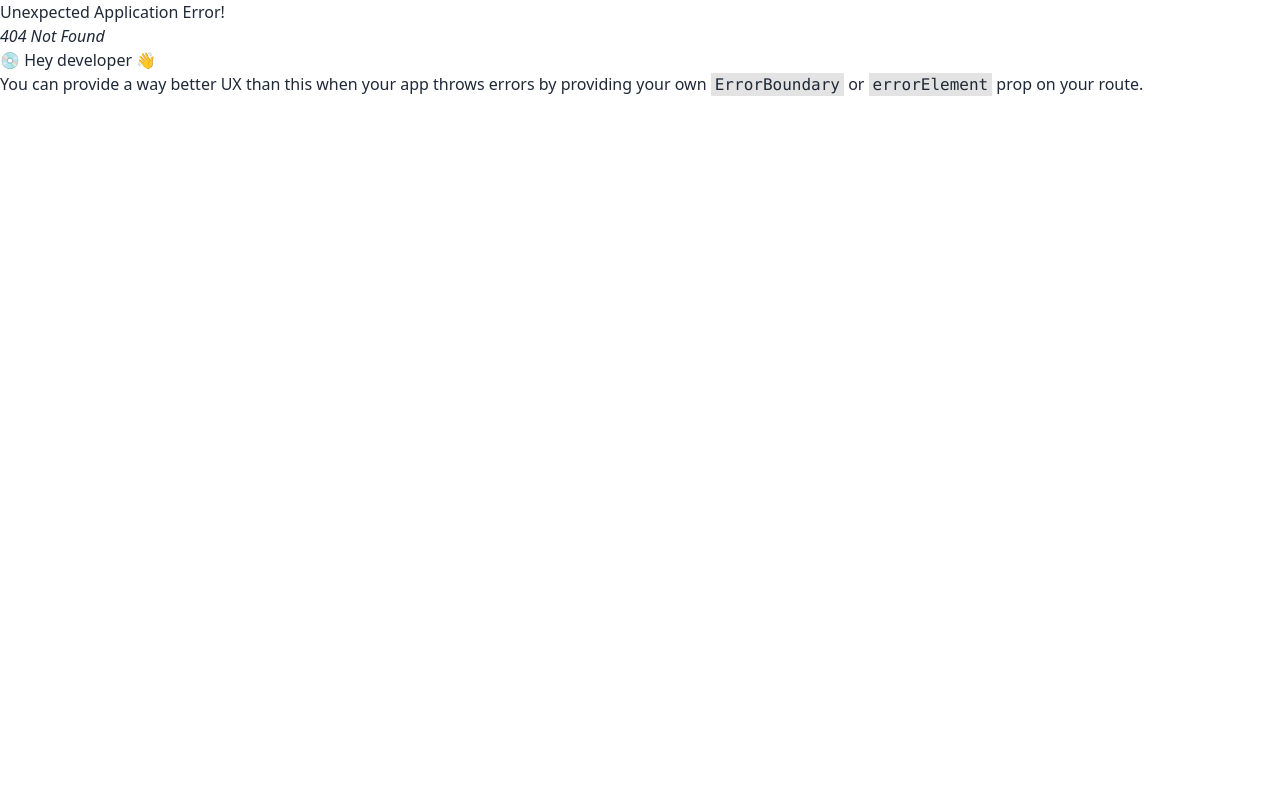
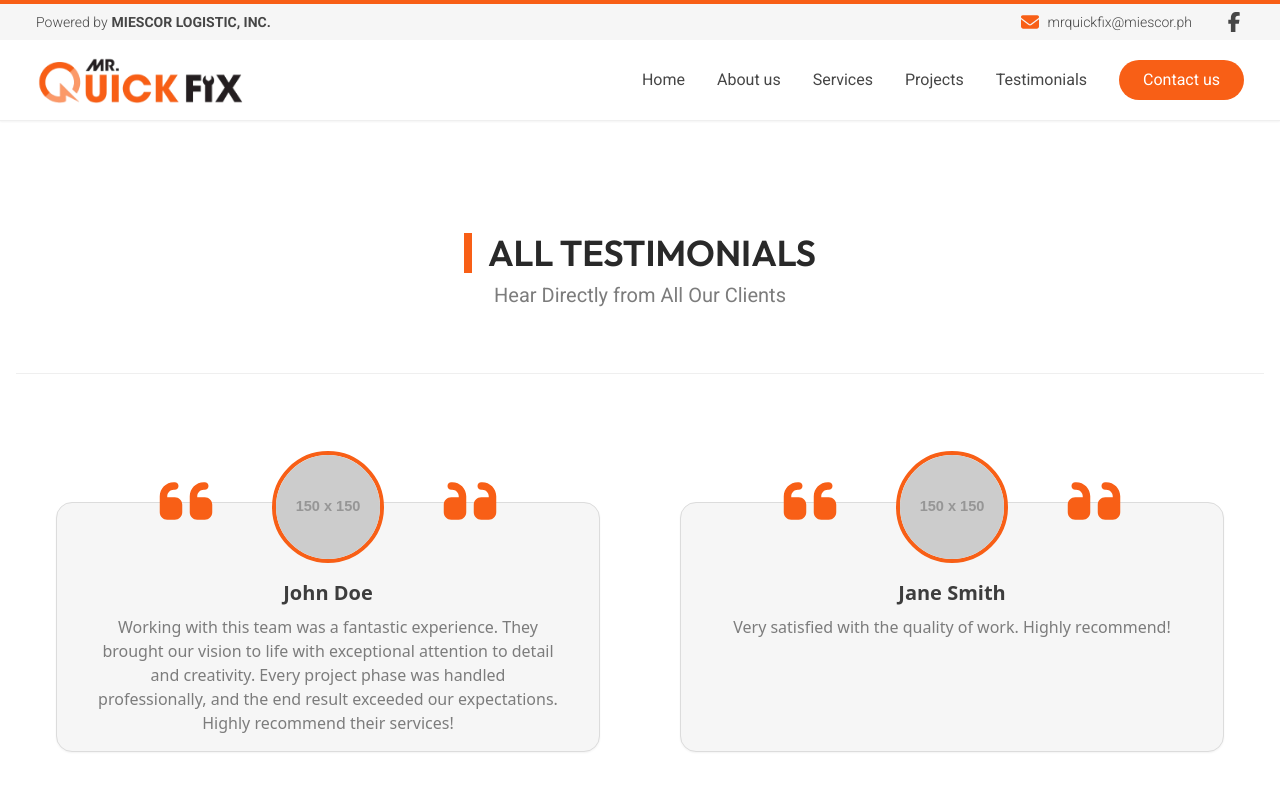
Before and after one commit to Kenn072799/Capstone, a React (Vite) app: page /Mrquickfix/testimonials/all in a window 1280 px wide. Before the commit this address had no page. Shown: the top 800 px of the page. Built offline with nearby package versions, Linux system fonts and the light colour scheme.

Commit message:
update: components

```diff
--- a/src/App.jsx
+++ b/src/App.jsx
@@ -10,11 +10,11 @@ const router = createBrowserRouter([
     element: <Home />,
   },
   {
-    path: "/projects/all/",
+    path: "/Mrquickfix/projects/all/",
     element: <Projectpage />,
   },
   {
-    path: "/testimonials/all/",
+    path: "/Mrquickfix/testimonials/all/",
     element: <AllTestimonialpage />,
   },
 ]);
--- a/src/components/Projects/Projectlist.jsx
+++ b/src/components/Projects/Projectlist.jsx
@@ -23,7 +23,7 @@ const ProjectList = () => {
       </div>
       <div className="mt-8 text-center flex justify-center">
         <Link
-          to="/projects/all/"
+          to="/Mrquickfix/projects/all/"
           onClick={handleScrollToTop}
           className="text-white bg-primary-500 rounded-3xl hover:bg-primary-400 flex items-center"
         >
--- a/src/components/Testimonials/AllTestimonials.jsx
+++ b/src/components/Testimonials/AllTestimonials.jsx
@@ -1,7 +1,8 @@
-import React, { useState } from "react";
+import React, { useState, lazy, Suspense } from "react";
 import customerFeedback from "../../data/CustomerFeedbackData";
-import TestimonialCard from "./testimonialsCard";
 import Container from "../Container";
+
+const TestimonialCard = lazy(() => import('./testimonialsCard'));
 
 const AllTestimonials = () => {
   const testimonialsPerPage = 10;
@@ -43,7 +44,9 @@ const AllTestimonials = () => {
         <div className="flex items-center justify-center rounded-2xl">
           <div className="grid grid-cols-1 lg:grid-cols-2">
             {getCurrentPageFeedback().map((testimonial) => (
-              <TestimonialCard key={testimonial.id} testimonial={testimonial} />
+              <Suspense key={testimonial.id} fallback={<span className="loading loading-spinner loading-lg"></span>}>
+                <TestimonialCard testimonial={testimonial} />
+              </Suspense>
             ))}
           </div>
         </div>
--- a/src/components/Testimonials/Testimonials.jsx
+++ b/src/components/Testimonials/Testimonials.jsx
@@ -3,7 +3,8 @@ import { Link } from "react-router-dom";
 import { PiArrowRightLight } from "react-icons/pi";
 import Container from "../Container";
 import customerFeedback from "../../data/CustomerFeedbackData";
-const TestimonialsCard = lazy(() => import('./testimonialsCard'));
+
+const TestimonialCard = lazy(() => import('./testimonialsCard'));
 
 const Testimonials = () => {
   const testimonialsPerPage = 5;
@@ -67,7 +68,7 @@ const Testimonials = () => {
               {getCurrentPageFeedback().map((testimonial) => (
                 <div key={testimonial.id} className="w-full flex-shrink-0">
                   <Suspense fallback={<span className="loading loading-spinner loading-lg"></span>}>
-                  <TestimonialsCard />
+                    <TestimonialCard testimonial={testimonial} />
                   </Suspense>
                 </div>
               ))}
@@ -90,7 +91,7 @@ const Testimonials = () => {
 
         <div className="mt-8 text-center flex justify-center">
           <Link
-            to="/testimonials/all/"
+            to="/Mrquickfix/testimonials/all/"
             onClick={handleScrollToTop}
             className="text-white bg-primary-500 rounded-3xl hover:bg-primary-400 flex items-center"
           >
```
